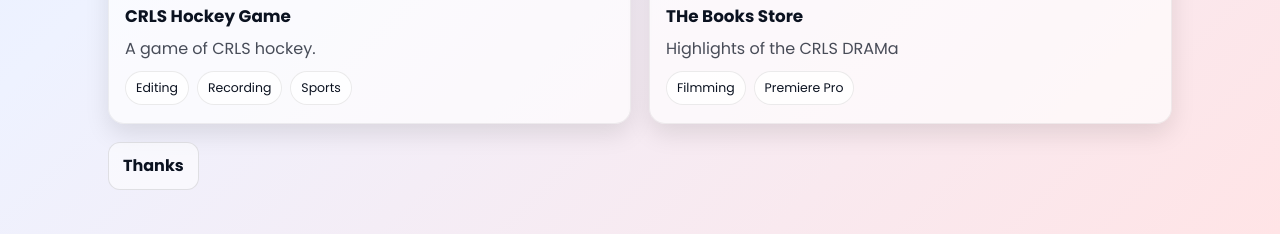
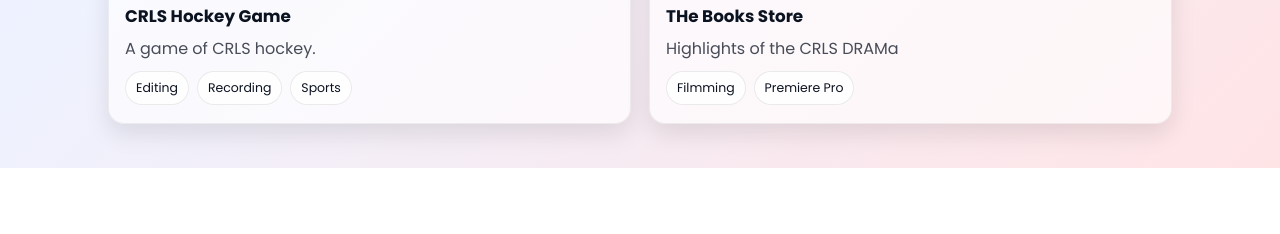
Before and after one commit to Muhtasim19/Personal-Portfilo, a plain HTML site: page html/project.html in a window 1280 px wide. Shown: the part 1068-1302 px from the top of the page. After the commit the page ends 1236 px from the top, so only its background shows below. Drawn offline with Linux system fonts and the light colour scheme.

Commit message:
lylgk dfh fh dcjygfi uwhywy47 dgd

```diff
--- a/html/project.html
+++ b/html/project.html
@@ -128,10 +128,6 @@
   </div>
 </section>
 
-
-      <div class="bottom-actions">
-        <a class="btn" href="../index.html">Thanks</a>
-      </div>
     </section>
   </main>
 </body>
```
